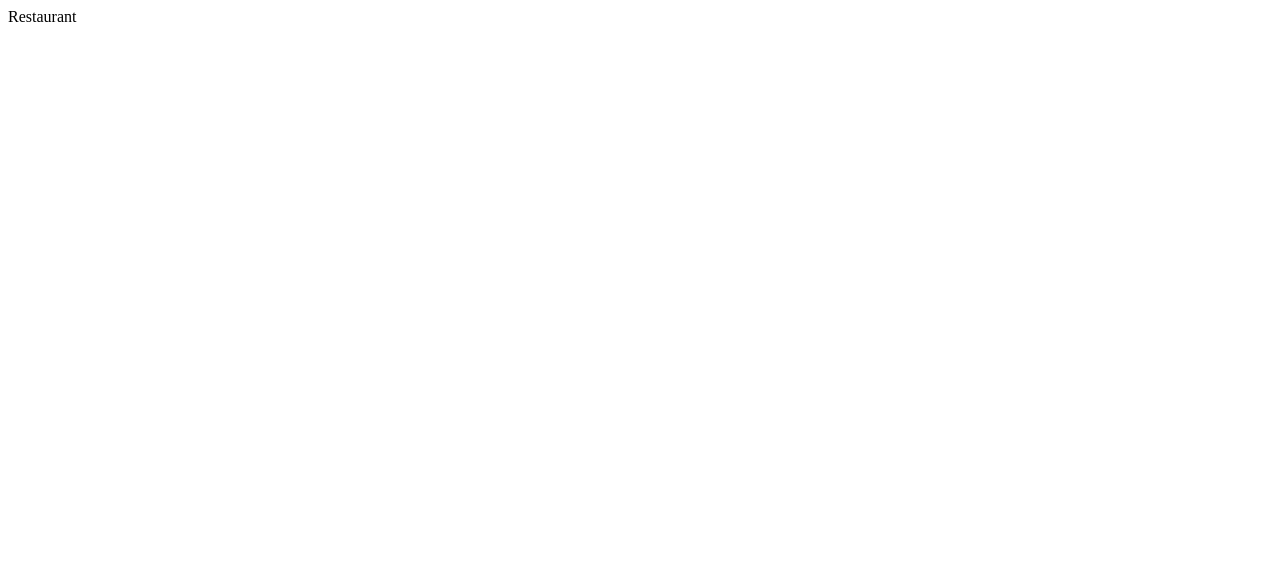
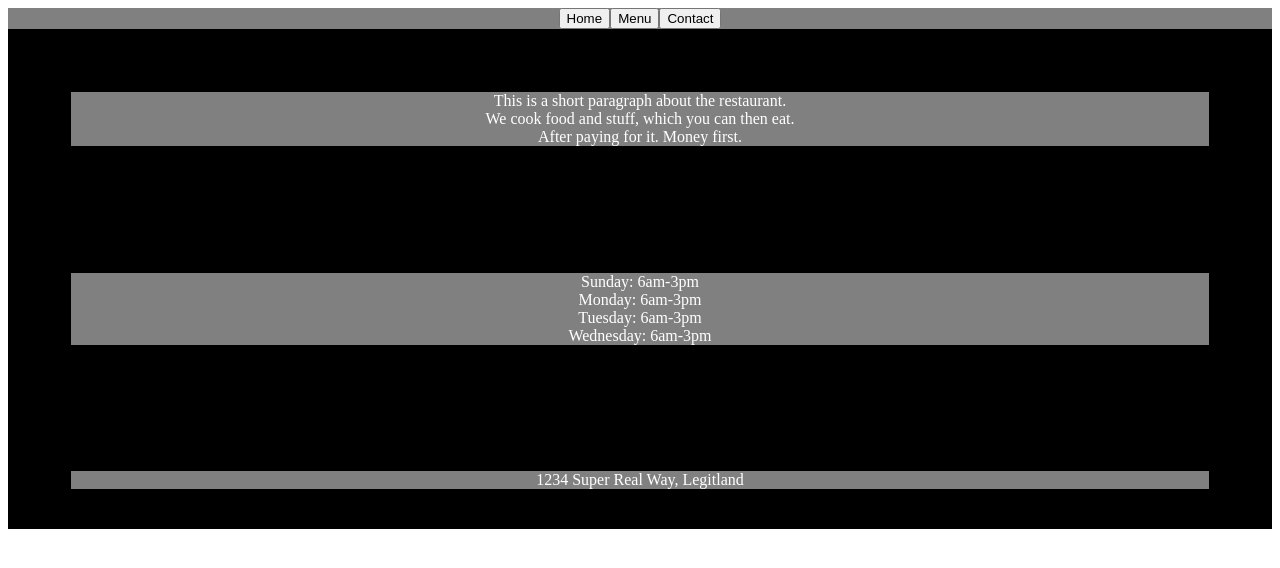
Before and after one commit to Xaqiri/TOP_RestaurantPage, a website built with webpack: page dist/index.html in a window 1280 px wide. Built offline with nearby package versions, Linux system fonts and the light colour scheme.

Commit message:
Beginning to add css, multiple tabs to change content

```diff
--- /dev/null
+++ b/src/button.js
@@ -0,0 +1,9 @@
+class Button {
+    constructor(name) {
+        this.name = name
+        this.element = document.createElement('button')
+        this.element.innerHTML = this.name
+    }
+}
+
+export {Button}
--- /dev/null
+++ b/src/contact.js
@@ -0,0 +1,9 @@
+const contact = () => {
+    let c = document.createElement('div')
+    let container = document.getElementById('content')
+    c.innerHTML = 'Welcome to the contact page'
+
+    container.appendChild(c)
+}
+
+export { contact }
--- /dev/null
+++ b/src/home.js
@@ -0,0 +1,24 @@
+import './styles.css'
+
+const home = () => {
+    let content = document.getElementById('content')
+    let main = document.createElement('div')
+    let about = document.createElement('div')
+    let hours = document.createElement('div')
+    let location = document.createElement('div')
+
+    main.classList.add('main')
+    about.classList.add('item')
+    hours.classList.add('item')
+    location.classList.add('item')
+
+    about.innerHTML = 'This is a short paragraph about the restaurant.<br/>We cook food and stuff, which you can then eat.<br/>After paying for it.  Money first.<br/>'
+    hours.innerHTML = 'Sunday: 6am-3pm<br/>Monday: 6am-3pm<br/>Tuesday: 6am-3pm<br/>Wednesday: 6am-3pm<br/>'
+    location.innerHTML = '1234 Super Real Way, Legitland'
+    content.appendChild(main)
+    main.appendChild(about)
+    main.appendChild(hours)
+    main.appendChild(location)
+}
+
+export { home }
--- a/src/index.js
+++ b/src/index.js
@@ -1,6 +1,33 @@
+import './styles.css'
+import {Button} from './button.js'
+import {home} from './home.js'
+import {menu} from './menu.js'
+import {contact} from './contact.js'
+
 let c = document.getElementById("content")
+let nav = document.getElementById("nav_bar")
+let c_page = document.createElement('div')
 
-let a = document.createElement('div')
-a.innerHTML = "Restaurant"
+let home_button = new Button('Home')
+let menu_button = new Button('Menu')
+let contact_button = new Button('Contact')
 
-c.appendChild(a)
+nav.appendChild(home_button.element)
+nav.appendChild(menu_button.element)
+nav.appendChild(contact_button.element)
+
+
+home()
+
+home_button.element.addEventListener('click', () => {
+    c.innerHTML = ""
+    home()
+})
+menu_button.element.addEventListener('click', () => {
+    c.innerHTML = ""
+    menu()
+})
+contact_button.element.addEventListener('click', () => {
+    c.innerHTML = ""
+    contact()
+})
--- /dev/null
+++ b/src/menu.js
@@ -0,0 +1,11 @@
+const menu = () => {
+    let intro = document.createElement('div')
+    let container = document.getElementById('content')
+    let content = document.createElement('div')
+    intro.innerHTML = 'Welcome to the menu page'
+    content.innerHTML = 'Here we\'ll have a list of all of our menu items'
+    container.appendChild(intro)
+    container.appendChild(content)
+}
+
+export { menu }
--- a/src/styles.css
+++ b/src/styles.css
@@ -0,0 +1,21 @@
+#nav_bar {
+    background-color: grey;
+    display: flex;
+    justify-content: center;
+}
+
+.main {
+    height: 500px;
+    background-color: black;
+    color: white;
+    display: flex;
+    justify-content: space-between;
+    align-content: center;
+    flex-direction: column;
+}
+
+.item {
+    background-color: grey;
+    margin: 5%;
+    text-align: center;
+}
```
Also changed, not shown: dist/index.html, dist/main.js.
